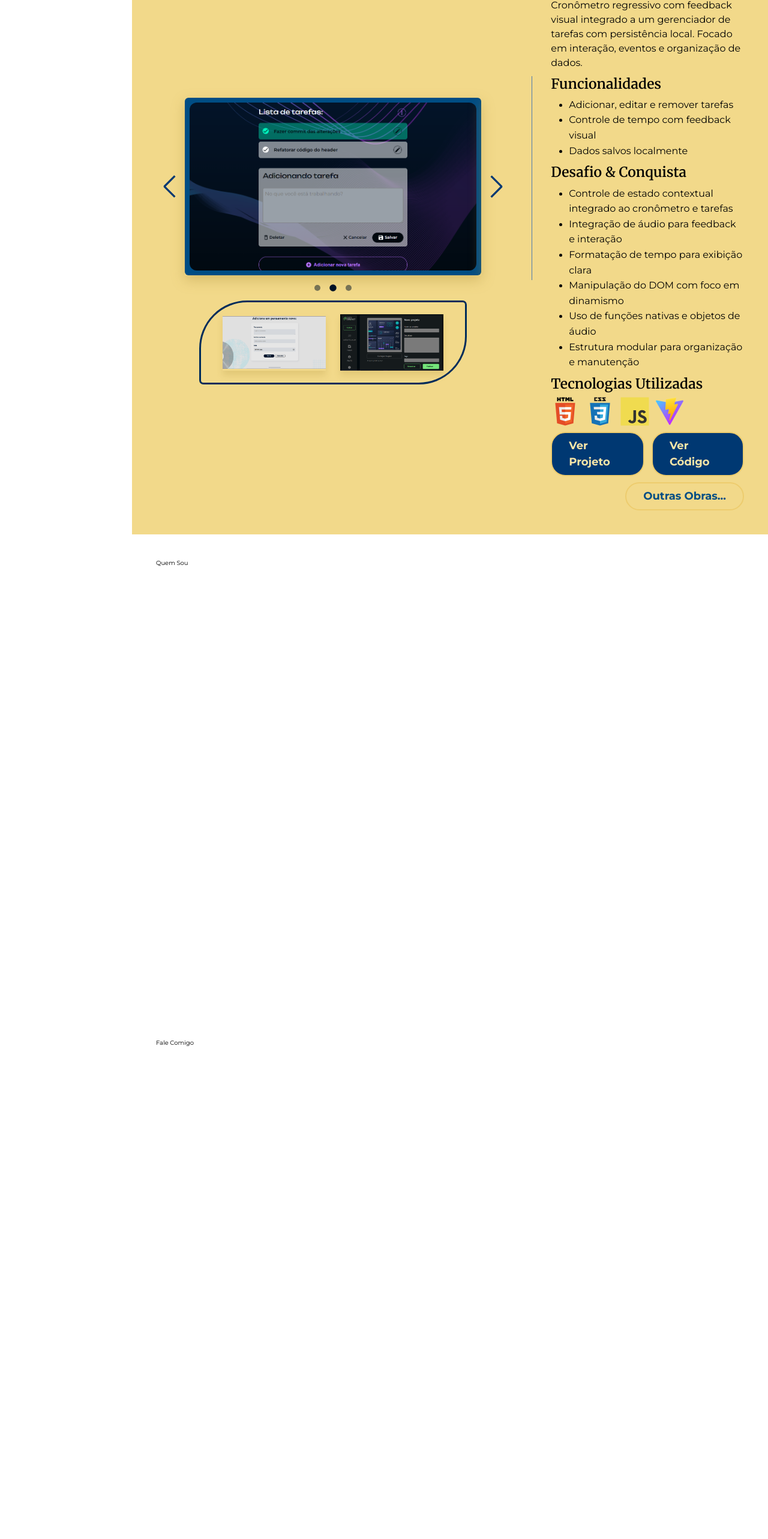
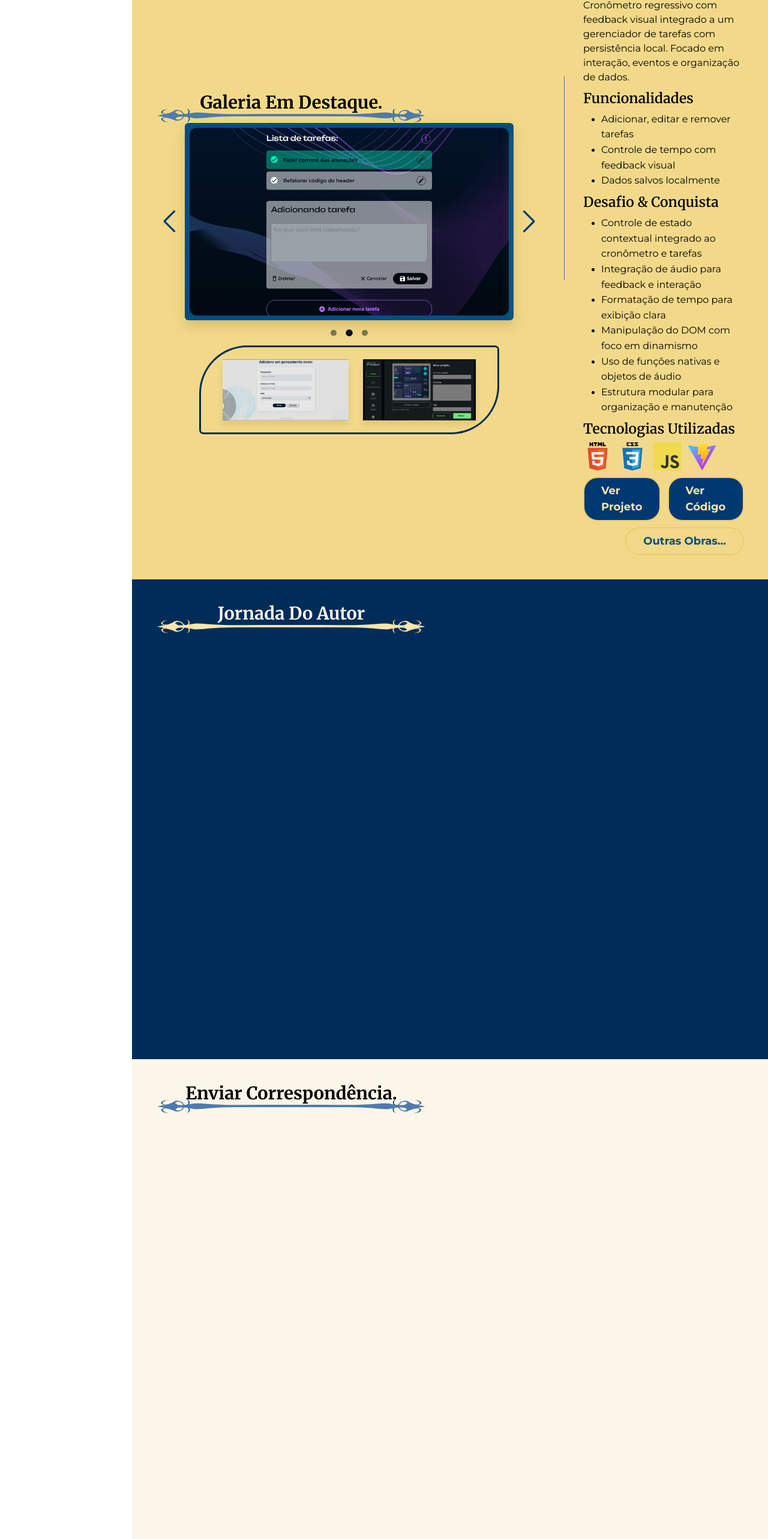
Before and after one commit to chiquinelli-bia/portifolio, a React (Vite) app: page / in a window 1280 px wide. Shown: the part 888-3454 px from the top of the page at 60% size. Before the commit the page ends 3379 px from the top, so only its background shows below. Built offline with nearby package versions, Linux system fonts and the light colour scheme; a web font is replaced by a local one.

Commit message:
feat(sections): reutiliza SectionHeader nas seções
-passa o título a partir de sections
-importa estilos

```diff
--- /dev/null
+++ b/src/pages/landingPage/sections/faleComigo/contato.module.css
@@ -0,0 +1,3 @@
+.container {
+  background: var(--color-brand-beige-100);
+}
--- a/src/pages/landingPage/sections/faleComigo/index.jsx
+++ b/src/pages/landingPage/sections/faleComigo/index.jsx
@@ -1,3 +1,13 @@
+import { SectionHeader } from "@/components/sectionHeader";
+import styles from "./contato.module.css";
+import { sections } from "@/data/navThemes";
+
 export const FaleComigo = () => {
-  return <section>Fale Comigo</section>;
+  return (
+    <section id="contato" className={styles.container}>
+      <div className={styles.containerCarousel}>
+        <SectionHeader title={sections[3].title} />
+      </div>
+    </section>
+  );
 };
--- a/src/pages/landingPage/sections/portifolio/index.jsx
+++ b/src/pages/landingPage/sections/portifolio/index.jsx
@@ -1,13 +1,18 @@
+import { SectionHeader } from "@/components/sectionHeader";
 import { Carousel } from "./gallery/carousel";
 import { Info } from "./gallery/projectInfo";
 import styles from "./portifolio.module.css";
 import { GalleryContextProvider } from "@/contexts/galleryContext/galleryContext";
+import { sections } from "@/data/navThemes";
 
 export const Portifolio = () => {
   return (
     <section id="portifolio" className={styles.container}>
       <GalleryContextProvider>
-        <Carousel />
+        <div className={styles.containerCarousel}>
+          <SectionHeader title={sections[1].title} />
+          <Carousel />
+        </div>
         <Info />
       </GalleryContextProvider>
     </section>
--- a/src/pages/landingPage/sections/quemSou/index.jsx
+++ b/src/pages/landingPage/sections/quemSou/index.jsx
@@ -1,3 +1,13 @@
+import { SectionHeader } from "@/components/sectionHeader";
+import styles from "./quemSou.module.css";
+import { sections } from "@/data/navThemes";
+
 export const QuemSou = () => {
-  return <section>Quem Sou</section>;
+  return (
+    <section id="quem-sou" className={styles.container}>
+      <div className={styles.containerCarousel}>
+        <SectionHeader title={sections[2].title} brand="yellow" />
+      </div>
+    </section>
+  );
 };
--- /dev/null
+++ b/src/pages/landingPage/sections/quemSou/quemSou.module.css
@@ -0,0 +1,3 @@
+.container {
+  background: var(--color-brand-blue-500);
+}
```
